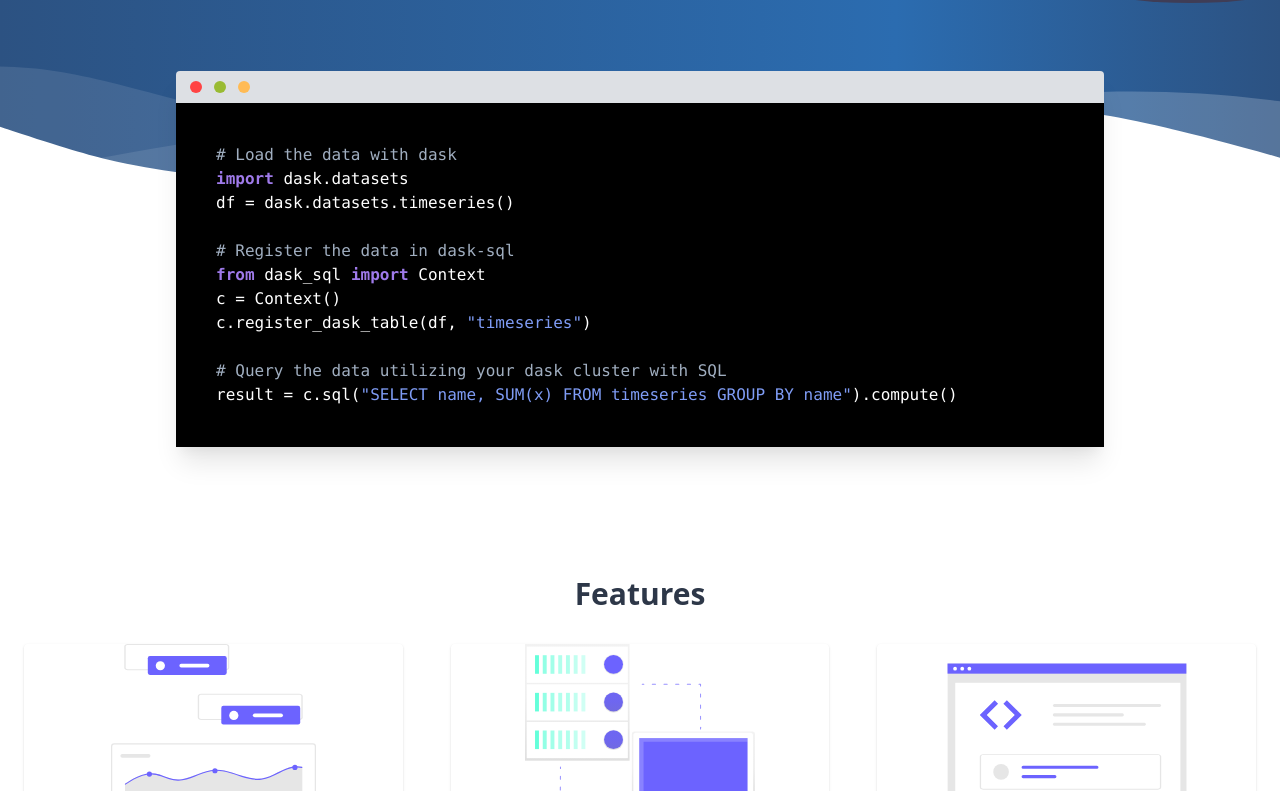
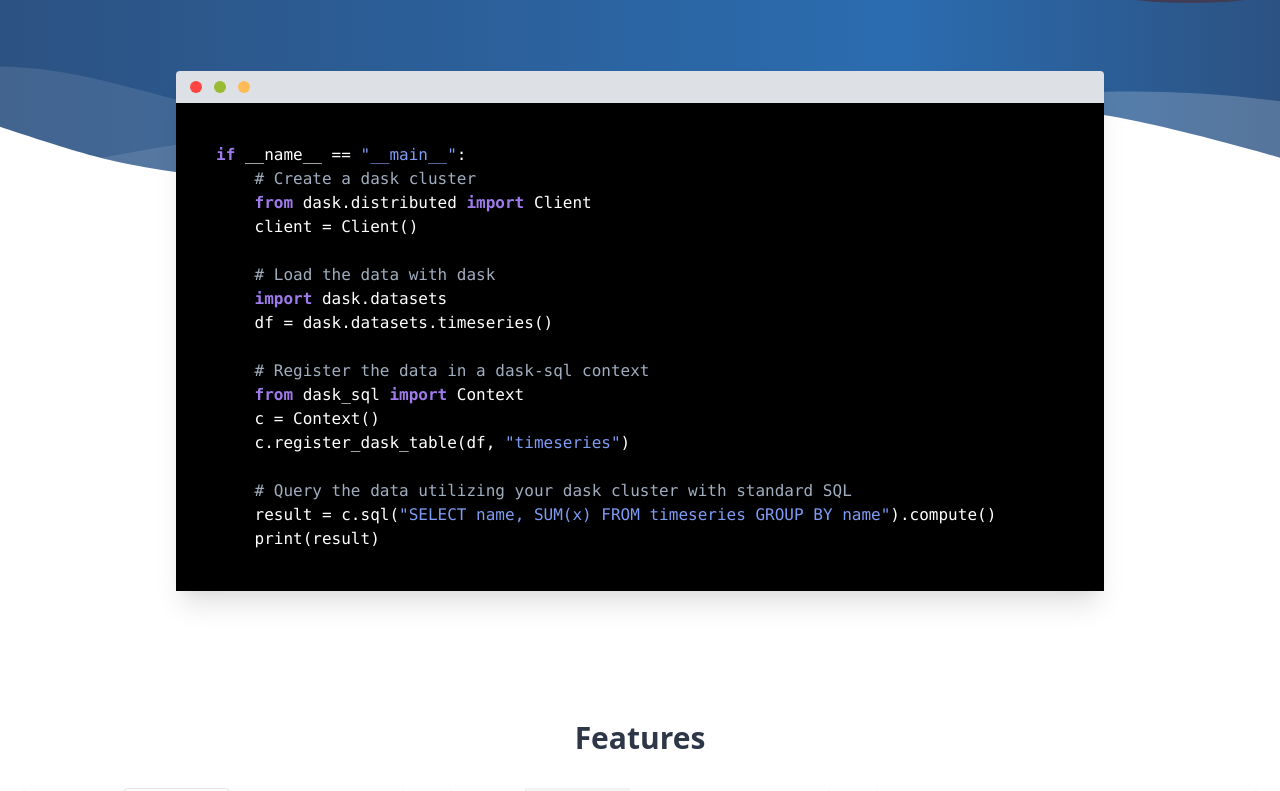
Before and after one commit to dask-contrib/dask-sql, a Next.js app: page / in a window 1280 px wide. Shown: the part 634-1425 px from the top of the page. Built offline with nearby package versions, Linux system fonts and the light colour scheme.

Commit message:
Improved code

```diff
--- /dev/null
+++ b/src/components/showcase/code.tsx
@@ -0,0 +1,36 @@
+import { FC, ReactNode } from "react";
+
+interface CodeLineProps {
+    children: ReactNode
+    indent: number
+}
+
+export const CodeLine: FC<CodeLineProps> = (props) => {
+    const indentationText: string = " ".repeat(props.indent);
+    return <p className="whitespace-no-wrap"><span style={{ whiteSpace: "pre" }}>{indentationText}</span>{props.children}</p>
+};
+
+
+interface CommentProps {
+    children: ReactNode
+}
+
+export const Comment: FC<CommentProps> = (props) => (
+    <span className="text-gray-500">{props.children}</span>
+)
+
+interface KeywordProps {
+    children: ReactNode
+}
+
+export const Keyword: FC<KeywordProps> = (props) => (
+    <span className="text-purple-500 font-bold">{props.children}</span>
+)
+
+interface StringProps {
+    children: ReactNode
+}
+
+export const String: FC<StringProps> = (props) => (
+    <span className="text-indigo-400">{props.children}</span>
+)
--- a/src/components/showcase/init.tsx
+++ b/src/components/showcase/init.tsx
@@ -1,6 +1,8 @@
 import { FC } from "react";
 
-interface ShowCaseProps {}
+import { CodeLine, Keyword, String, Comment } from "./code"
+
+interface ShowCaseProps { }
 
 const ShowCase: FC<ShowCaseProps> = () => (
   <section className="bg-white">
@@ -8,80 +10,60 @@
       <div className="flex items-center md:-mt-40 w-4/5 mx-auto content-end">
         <div className="browser-mockup bg-gray-400 flex flex-1 m-6 md:px-0 md:m-12 w-1/2 rounded shadow-xl">
           <div className="bg-black w-full h-full overflow-x-auto">
-            <p className="text-white font-mono text-base p-10">
-              <span className="whitespace-no-wrap text-gray-500">
+            <div className="text-white font-mono text-base p-10">
+              <CodeLine indent={0}>
+                <Keyword>if</Keyword> __name__ == <String>"__main__"</String>:
+              </CodeLine>
+              <CodeLine indent={4}><Comment>
+                # Create a dask cluster
+              </Comment></CodeLine>
+              <CodeLine indent={4}>
+                <Keyword>from</Keyword> dask.distributed <Keyword>import</Keyword> Client
+              </CodeLine>
+              <CodeLine indent={4}>
+                client = Client()
+              </CodeLine>
+              <br />
+              <CodeLine indent={4}><Comment>
                 # Load the data with dask
-              </span>
+              </Comment></CodeLine>
+              <CodeLine indent={4}>
+                <Keyword>import</Keyword> dask.datasets
+              </CodeLine>
+              <CodeLine indent={4}>
+                df = dask.datasets.timeseries()
+              </CodeLine>
               <br />
-              <span className="whitespace-no-wrap">
-                <span className="text-purple-500 font-bold">import</span>{" "}
-                dask.datasets
-              </span>
+              <CodeLine indent={4}><Comment>
+                # Register the data in a dask-sql context
+              </Comment></CodeLine>
+              <CodeLine indent={4}>
+                <Keyword>from</Keyword> dask_sql <Keyword>import</Keyword> Context
+              </CodeLine>
+              <CodeLine indent={4}>c = Context()</CodeLine>
+              <CodeLine indent={4}>
+                c.register_dask_table(df, <String>"timeseries"</String>)
+              </CodeLine>
               <br />
-              <span className="whitespace-no-wrap">
-                df = dask.datasets.timeseries()
-              </span>
-              <br />
-              <br />
-
-              <span className="whitespace-no-wrap text-gray-500">
-                # Register the data in dask-sql
-              </span>
-              <br />
-              <span className="whitespace-no-wrap">
-                <span className="text-purple-500 font-bold">from</span> dask_sql{" "}
-                <span className="text-purple-500 font-bold">import</span>{" "}
-                Context
-              </span>
-              <br />
-              <span className="whitespace-no-wrap">c = Context()</span>
-              <br />
-              <span className="whitespace-no-wrap">
-                c.register_dask_table(df,{" "}
-                <span className="text-indigo-400">"timeseries"</span>)
-              </span>
-              <br />
-              <br />
-
-              <span className="whitespace-no-wrap text-gray-500">
-                # Query the data utilizing your dask cluster with SQL
-              </span>
-              <br />
-              <span className="whitespace-no-wrap">
+              <CodeLine indent={4}><Comment>
+                # Query the data utilizing your dask cluster with standard SQL
+              </Comment></CodeLine>
+              <CodeLine indent={4}>
                 result = c.sql(
-                <span className="text-indigo-400">
+                <String>
                   "SELECT name, SUM(x) FROM timeseries GROUP BY name"
-                </span>
+                  </String>
                 ).compute()
-              </span>
-              {/* <span className="whitespace-no-wrap">
-                from dask.datasets import timeseries
-              </span>
-              <br />
-              <span className="whitespace-no-wrap">
-                from dask_sql import Context
-              </span>
-              <br />
-              <br />
-              <span className="whitespace-no-wrap">
-                timeseries, y = load_robot_execution_failures()
-              </span>
-              <br />
-              <br />
-              <span className="whitespace-no-wrap">
-                <span>
-                  features = extract_relevant_features(timeseries, y, column_id=
-                </span>
-                <span className="text-blue-600">"id"</span>, column_sort=
-                <span className="text-blue-600">"time"</span>)
-              </span>
-              <br /> */}
-            </p>
+              </CodeLine>
+              <CodeLine indent={4}>
+                print(result)
+              </CodeLine>
+            </div>
           </div>
         </div>
       </div>
     </div>
-  </section>
+  </section >
 );
 
 export default ShowCase;
```
Also changed, not shown: 1 other file (tests, documents, lock files or other folders).
